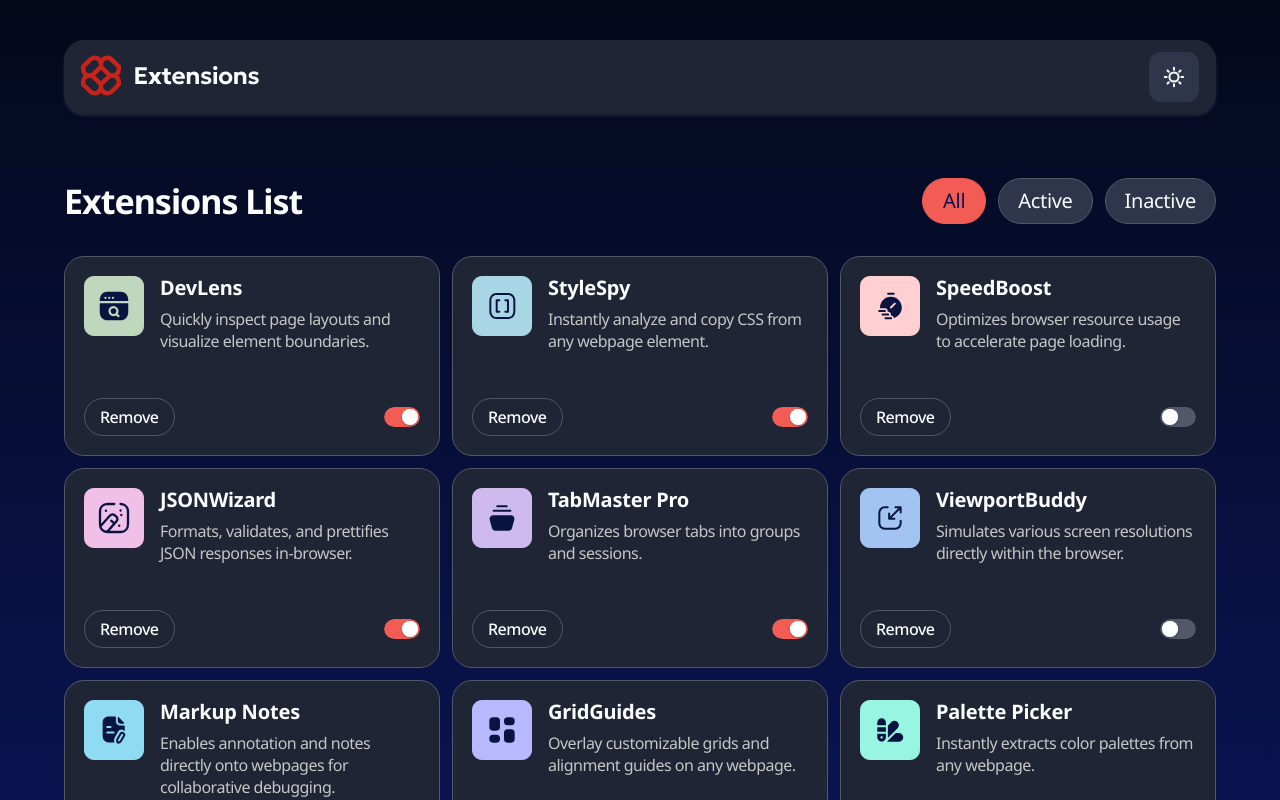
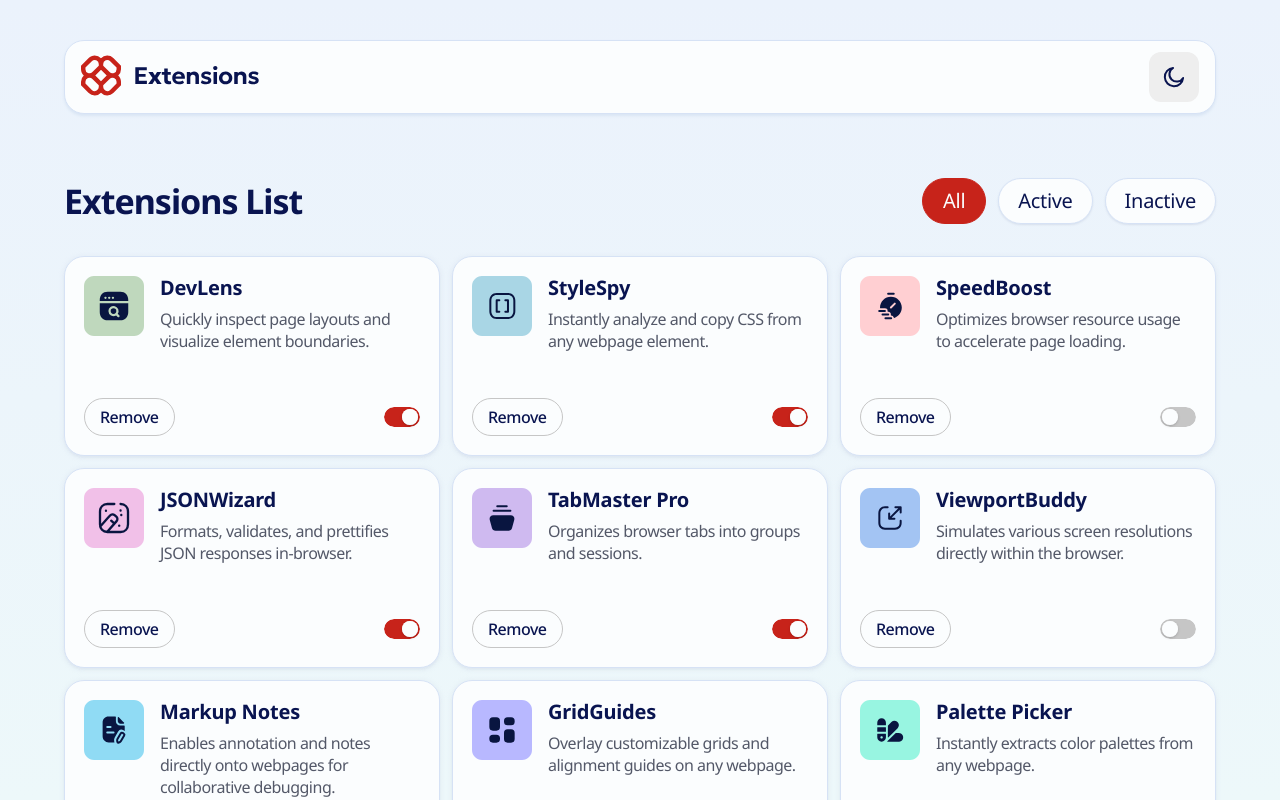
Before and after one commit to FerdinandoGeografo/browser-extensions-manager-ui, an Angular app: page /extensions in a window 1280 px wide. Shown: the top 800 px of the page. Built offline with nearby package versions, Linux system fonts and the light colour scheme.

Commit message:
fix: fixed last typo

```diff
--- a/src/app/shared/data-access/global-store.ts
+++ b/src/app/shared/data-access/global-store.ts
@@ -15,7 +15,7 @@ export class GlobalStore {
     ...initialState,
     theme: window.matchMedia('(prefers-color-scheme: dark)').matches
       ? 'dark'
-      : 'dark',
+      : 'light',
   });
 
   theme = computed(() => this.#state().theme);
```
